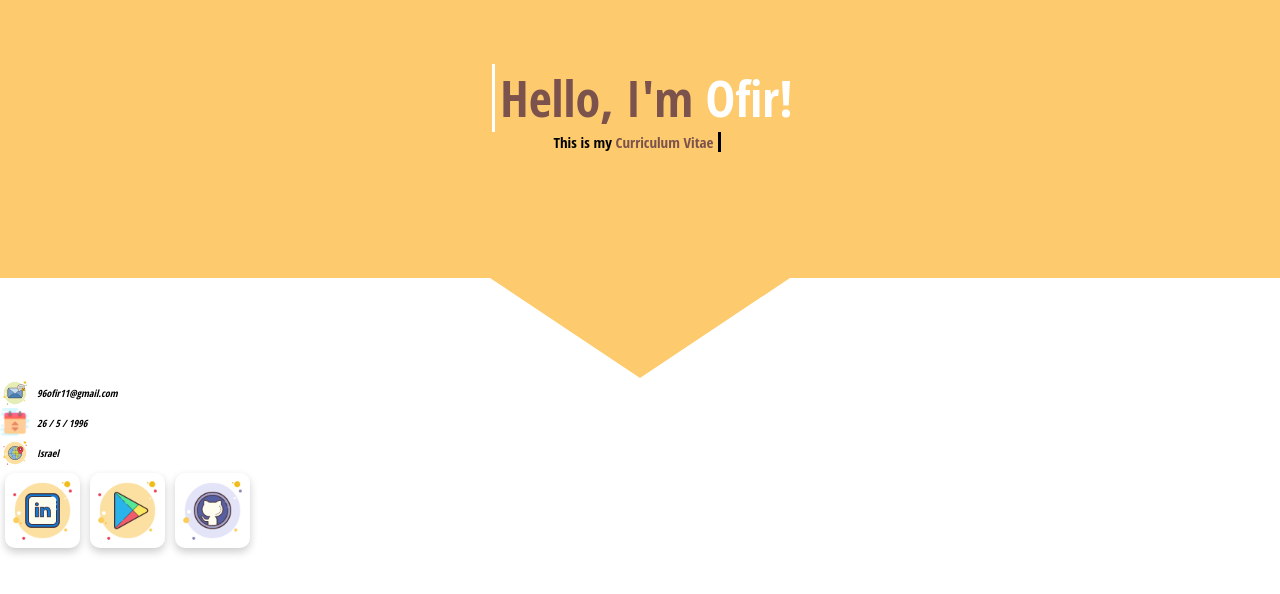
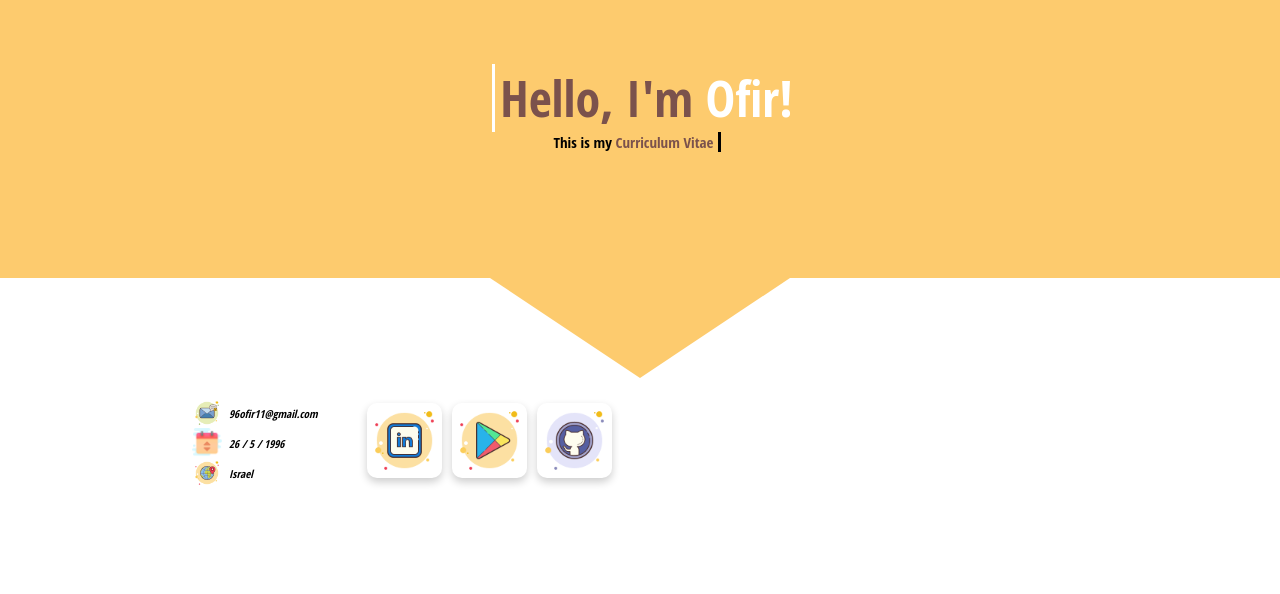
Before and after one commit to ofirelarat/ResumeSite, a React (Create React App) app: page / in a window 1280 px wide. Shown: the top 594 px of the page. Built offline with nearby package versions, Linux system fonts and the light colour scheme.

Commit message:
about css fix

```diff
--- a/src/components/about/about.css
+++ b/src/components/about/about.css
@@ -1,8 +1,13 @@
 .about{
-
+    display: flex;
+    margin: 0 auto;
+    padding: 20px;
+    width: 70%;
 }
 .about .static-about{
-
+    display: flex;
+    flex-direction: column;
+    margin-right: 20px;
 }
 
 .about .linked-about{
--- a/src/components/about/static-profile/static-profile.css
+++ b/src/components/about/static-profile/static-profile.css
@@ -11,6 +11,6 @@
 
 .static-profile .name{
     font-style: italic;
-    font-size: 10px;
+    font-size: 11px;
     margin: auto 7px;
 }
```
